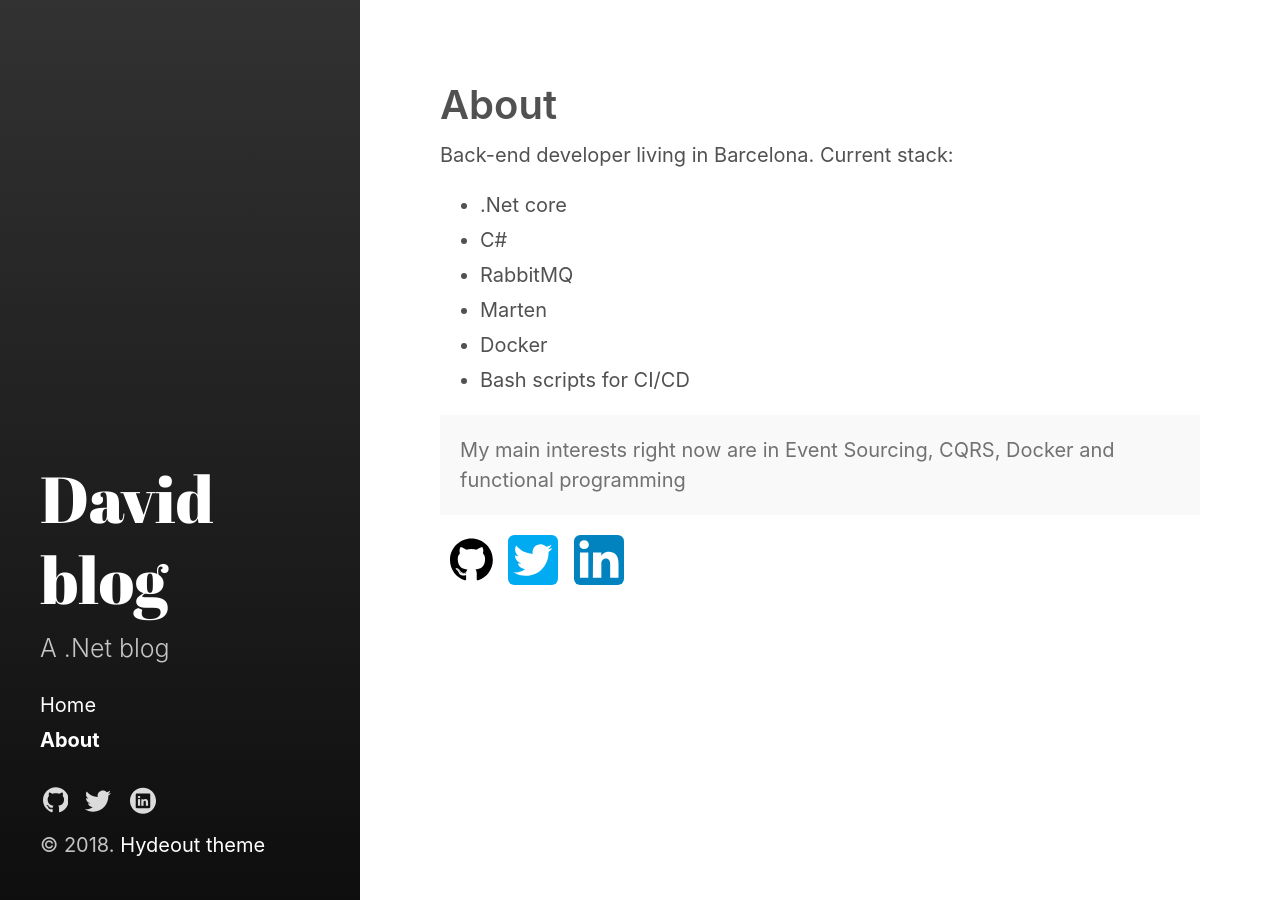
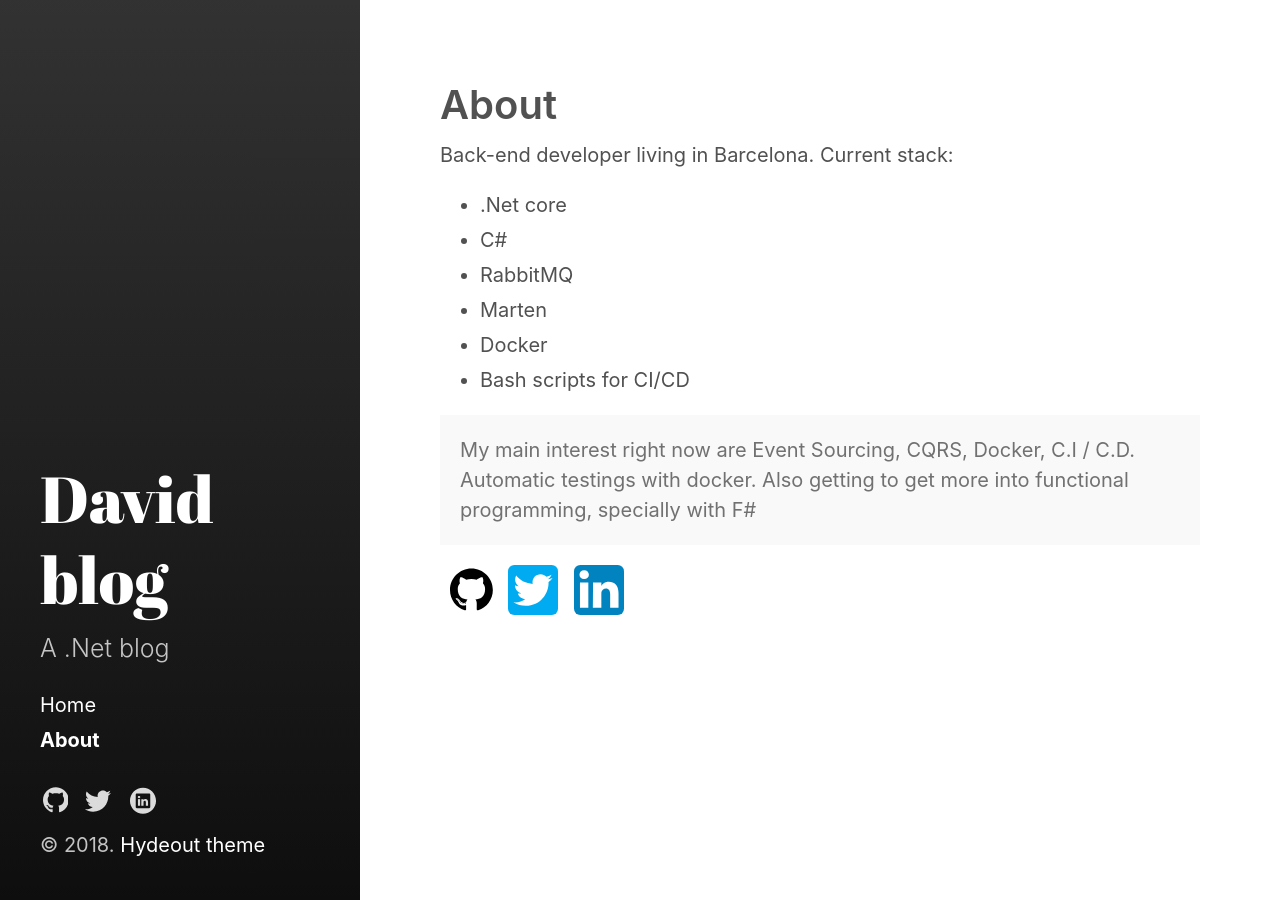
Before and after one commit to divad4686/divad4686.github.io, a Jekyll site: the page built from about.md, in a window 1280 px wide. Built offline with Jekyll 4.4.1, drawn with Linux system fonts in a browser that asks for light colours.

Commit message:
Update about.md

```diff
--- a/about.md
+++ b/about.md
@@ -3,7 +3,6 @@ layout: page
 title: About
 sidebar_link: true
 ---
-
 <p>
   Back-end developer living in Barcelona. Current stack:
   <ul>
@@ -16,7 +15,8 @@ sidebar_link: true
   </ul>
 </p>
 <p class="message">
-  My main interests right now are in Event Sourcing, CQRS, Docker and functional programming
+  My main interest right now are Event Sourcing, CQRS, Docker, C.I / C.D. Automatic testings with docker.
+  Also getting to get more into functional programming, specially with F#
 </p>
 
 <ul class="share-buttons about-icons">
```
